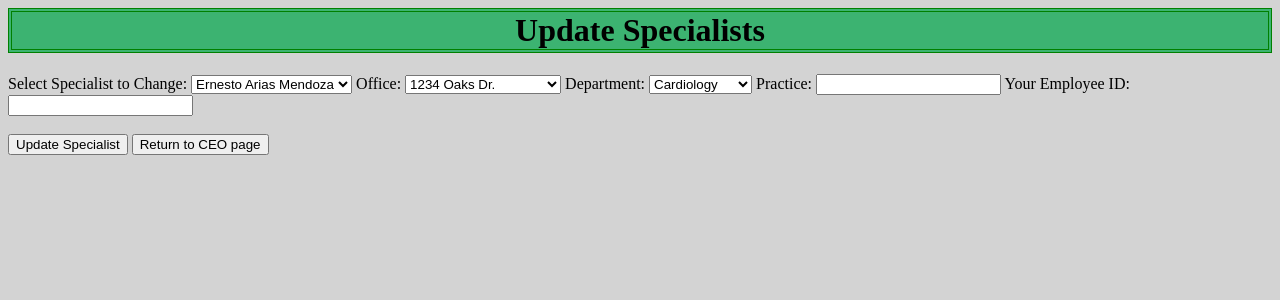
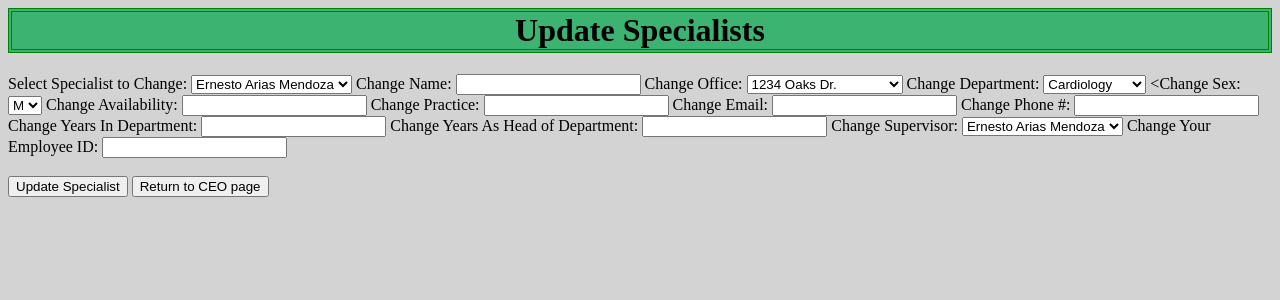
Before and after one commit to BrayanSosa04/DB-Project-Repo, a PHP site: page /changeSpecialist.php in a window 1280 px wide. Shown: the top 300 px of the page. Run offline with PHP 8.4, Linux system fonts and the light colour scheme; data comes from the database, SQL or seed files in the repository.

Commit message:
Finished physician update and rechanging specialist change

```diff
--- a/changeSpecialist.php
+++ b/changeSpecialist.php
@@ -56,7 +56,10 @@
         ?>
       </select>
 
-      <label for = "SUpdateOffice">Office:</label>
+      <label for = "SUpdateName">Change Name:</label>
+      <input type = "text" id = "SUpdateName" SUpdateName = "SUpdateName" name = "SUpdateName">
+
+      <label for = "SUpdateOffice">Change Office:</label>
       <select id = "Spe_Off" Phy_Off = "Spe_Off" name = "Spe_Off">
         <?php
             include_once 'connectToTheDB.php';
@@ -73,7 +76,7 @@
         ?>
      </select>
 
-      <label for = "SUpdateDept">Department:</label>
+      <label for = "SUpdateDept">Change Department:</label>
       <select id = "Spe_Dept" Phy_Dept = "Spe_Dept" name = "Spe_Dept">
         <?php
             include_once 'connectToTheDB.php';
@@ -90,12 +93,51 @@
         ?>
       </select>
 
-      <label for = "SUpdatePractice">Practice:</label>
+      <<label for = "SUpdateSex">Change Sex:</label>
+      <select id = "SUpdateSex" SUpdateSex = "SUpdateSex" name = "SUpdateSex">
+        <option value = "M">M</option>
+        <option value = "F">F</option>
+        <option value = "O">O</option>
+      </select>
+
+      <label for = "SUpdateAvailable">Change Availability:</label>
+      <input type = "text" id = "SUpdateAvailable" SUpdateAvailable = "SUpdateAvailable" name = "SUpdateAvailable">
+
+      <label for = "SUpdatePractice">Change Practice:</label>
       <input type = "text" id = "SUpdatePractice" SUpdatePractice = "SUpdatePractice" name = "SUpdatePractice">
 
+      <label for = "SUpdateEmail">Change Email:</label>
+      <input type = "text" id = "SUpdateEmail" SUpdateEmail = "SUpdateEmail" name = "SUpdateEmail">
 
-      <label for = "SUpdateModifiedBy">Your Employee ID:</label>
+      <label for = "SUpdatePhone">Change Phone #:</label>
+      <input type = "text" id = "SUpdatePhone" SUpdatePhone = "SUpdatePhone" name = "SUpdatePhone">
+
+      <label for = "SUpdateYearsInDept">Change Years In Department:</label>
+      <input type = "number" id = "SUpdateYearsInDept" SUpdateYearsInDept = "SUpdateYearsInDept" name = "SUpdateYearsInDept">
+
+      <label for = "SUpdateYearsHD">Change Years As Head of Department:</label>
+      <input type = "number" id = "SUpdateYearsHD" SUpdateYearsHD = "SUpdateYearsHD" name = "SUpdateYearsHD">
+
+      <label for = "SUpdateSupervisor">Change Supervisor:</label>
+      <select id = "SUpdateSupervisor" SUpdateSupervisor = "SUpdateSupervisor" name = "SUpdateSupervisor">
+        <?php
+          include_once 'connectToTheDB.php';
+
+          $sqlSup = "SELECT * FROM specialist WHERE Flagged_Delete = 0 AND Supervisor_ID IS NULL;";
+          $resultSup = mysqli_query($conn, $sqlSup);
+
+          while($rSup = mysqli_fetch_array($resultSup)){
+        ?>
+          <option value = "<?php echo $rSup['Employee_ID']; ?>"><?php echo $rSup['Employee_Name']; ?></option>
+
+        <?php
+        }
+        ?>
+      </select>
+
+      <label for = "SUpdateModifiedBy">Change Your Employee ID:</label>
       <input type = "text" id = "SUpdateModifiedBy" SUpdateModifiedBy = "SUpdateModifiedBy" name = "SUpdateModifiedBy">
+
       <br></br>
       <button type = "submit" name = "submit">Update Specialist</button>
       <button type = "submit_c" name = "submit_c" formaction = "CEO.php">Return to CEO page</button>
```
Also changed, not shown: changePhysician.php (+6 -6 lines).
